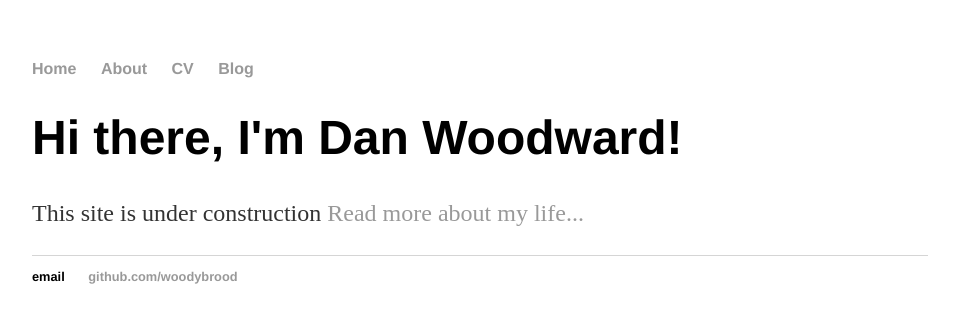
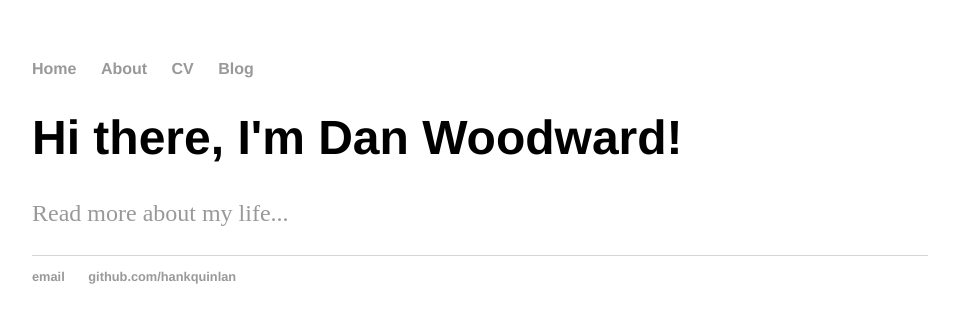
Before and after one commit to woodybrood/woodybrood.github.io, a Jekyll site: the page built from index.html, in a window 1280 px wide. Shown: the top 323 px of the page, without its empty margins (160-1119 px from the left). Built offline with Jekyll 4.4.1, drawn with Linux system fonts in a browser that asks for light colours.

Commit message:
Update index.html
following instructions

```diff
--- a/index.html
+++ b/index.html
@@ -1,29 +1,8 @@
-<!DOCTYPE html>
-<html>
-<head>
-  <title>Woody's Thoughts</title>
-  <link rel="stylesheet" type="text/css" href="/css/main.css">
-</head>
-<body>
-  <nav>
-      <ul>
-          <li><a href="/">Home</a></li>
-          <li><a href="/about">About</a></li>
-          <li><a href="/cv">CV</a></li>
-          <li><a href="/blog">Blog</a></li>
-      </ul>
-  </nav>
-  <div class="container">
-      <div class="blurb">
-          <h1>Hi there, I'm Dan Woodward!</h1>
-    <p>This site is under construction <a href="/about">Read more about my life...</a></p>
-      </div><!-- /.blurb -->
-  </div><!-- /.container -->
-  <footer>
-      <ul>
-          <li>email</li>
-          <li><a href="https://github.com/woodybrood">github.com/woodybrood</a></li>
-  </ul>
-  </footer>
-</body>
-</html>
+---
+layout: default
+title: Dan Woodward's Temporary Blog
+---
+<div class="blurb">
+<h1>Hi there, I'm Dan Woodward!</h1>
+<p><a href="/about">Read more about my life...</a></p>
+</div><!-- /.blurb -->
```
